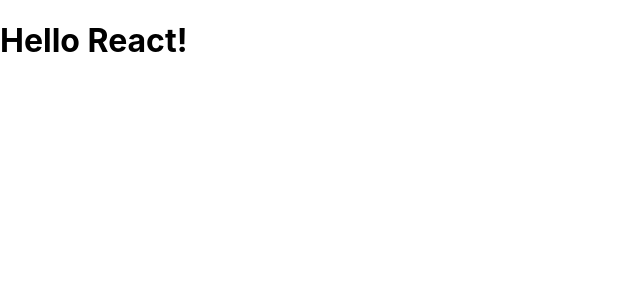
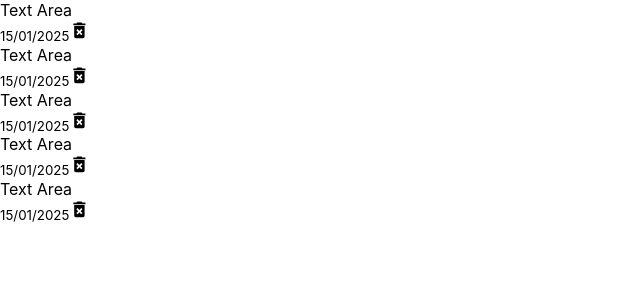
Before and after one commit to VishalChoudhary/eazynotes, a React (Create React App) app: page / in a window 1280 px wide. Shown: the top 300 px of the page, without its empty margins (0-640 px from the left). Built offline with nearby package versions, Linux system fonts and the light colour scheme.

Commit message:
NoteList Component Setup commit

```diff
--- a/package.json
+++ b/package.json
@@ -6,6 +6,7 @@
     "cra-template": "1.2.0",
     "react": "^19.0.0",
     "react-dom": "^19.0.0",
+    "react-icons": "^5.4.0",
     "react-scripts": "5.0.1"
   },
   "scripts": {
--- a/src/App.js
+++ b/src/App.js
@@ -1,5 +1,11 @@
+import NotesList from "./components/NotesLists";
+
 const App = () =>{
-  return <h1>Hello React! </h1>
-}
+  return (
+    <div className="container">
+      <NotesList/>
+    </div>
+  );
+};
 
 export default App;
--- /dev/null
+++ b/src/components/Note.js
@@ -0,0 +1,15 @@
+import {MdDeleteForever} from 'react-icons/md';
+
+const Note = () =>{
+    return(
+        <div className="note">
+            <span>Text Area</span>
+            <div className="note-footer">
+                <small>15/01/2025</small>
+                <MdDeleteForever className='delete-icon' size='1.3em'/>
+            </div>
+        </div>
+    );
+}
+
+export default Note;
--- /dev/null
+++ b/src/components/NotesLists.js
@@ -0,0 +1,15 @@
+import Note from "./Note";
+
+const NotesList = () =>{
+    return (
+        <div className="note-list">
+            <Note/>
+            <Note/>
+            <Note/>
+            <Note/>
+            <Note/>
+        </div>
+    );
+}
+
+export default NotesList;
--- a/src/index.js
+++ b/src/index.js
@@ -6,6 +6,6 @@
 const root = ReactDOM.createRoot(document.getElementById('root'));
 root.render(
   <React.StrictMode>
-    <App />
+    <App/>
   </React.StrictMode>
 );
```
Also changed, not shown: 1 other file (tests, documents, lock files or other folders).
